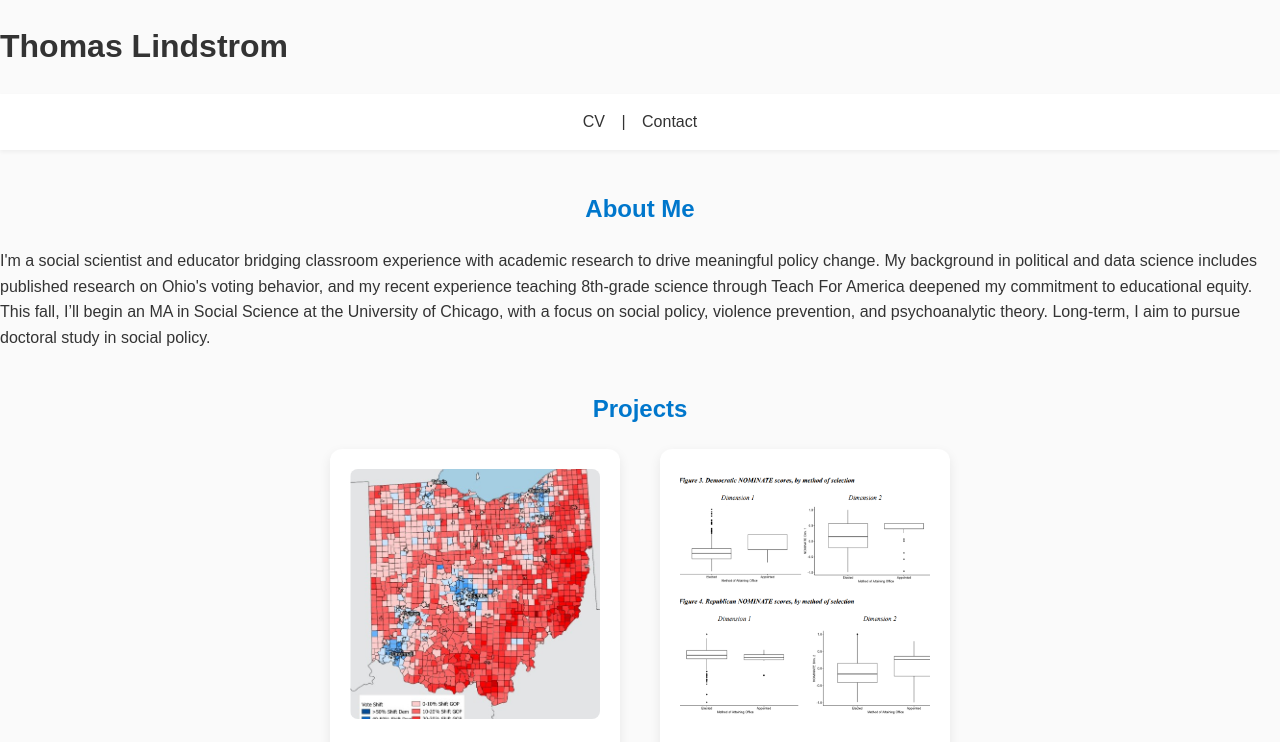
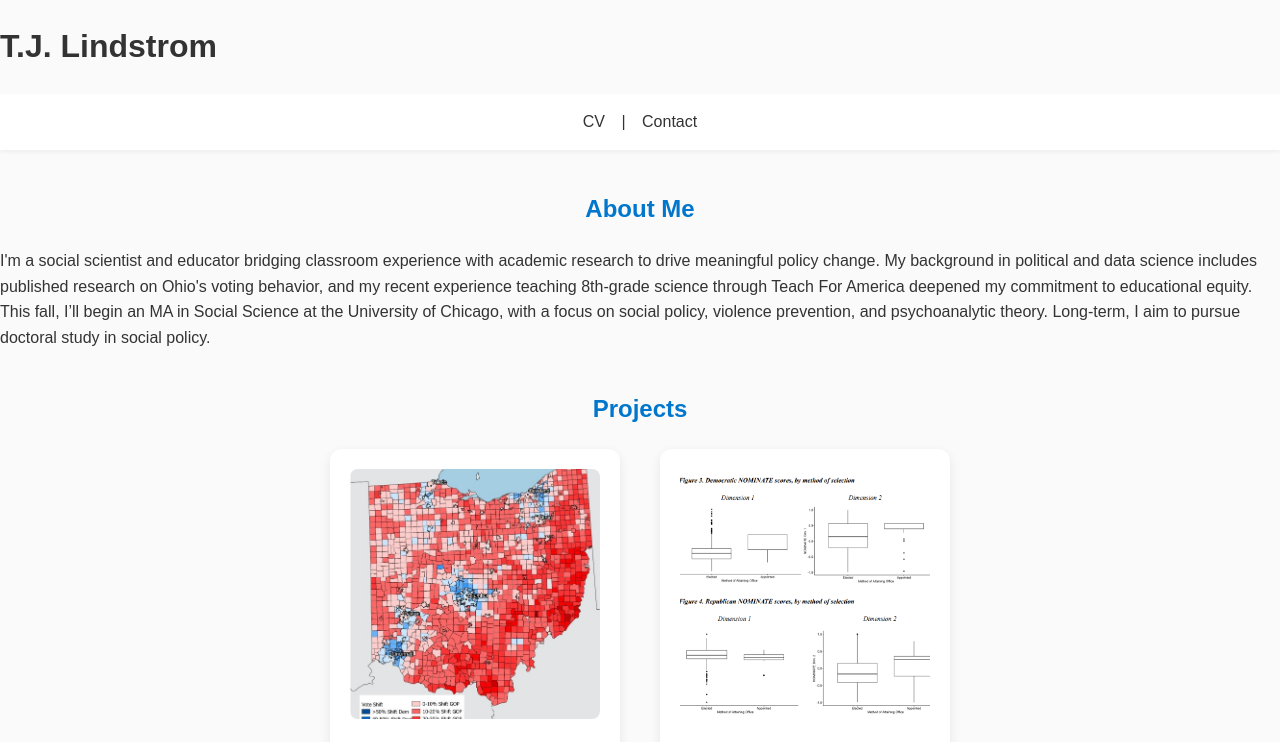
Before and after one commit to tjlindstrom45/tjlindstrom, a plain HTML site: page index.html in a window 1280 px wide. Shown: the top 742 px of the page. Drawn offline with Linux system fonts and the light colour scheme.

Commit message:
Update index.html

```diff
--- a/index.html
+++ b/index.html
@@ -8,7 +8,7 @@
 </head>
 <body>
   <header>
-    <h1>Thomas Lindstrom</h1>
+    <h1>T.J. Lindstrom</h1>
     <nav>
       <a href="cv.pdf" target="_blank">CV</a> |
       <a href="contact.html">Contact</a>
```
